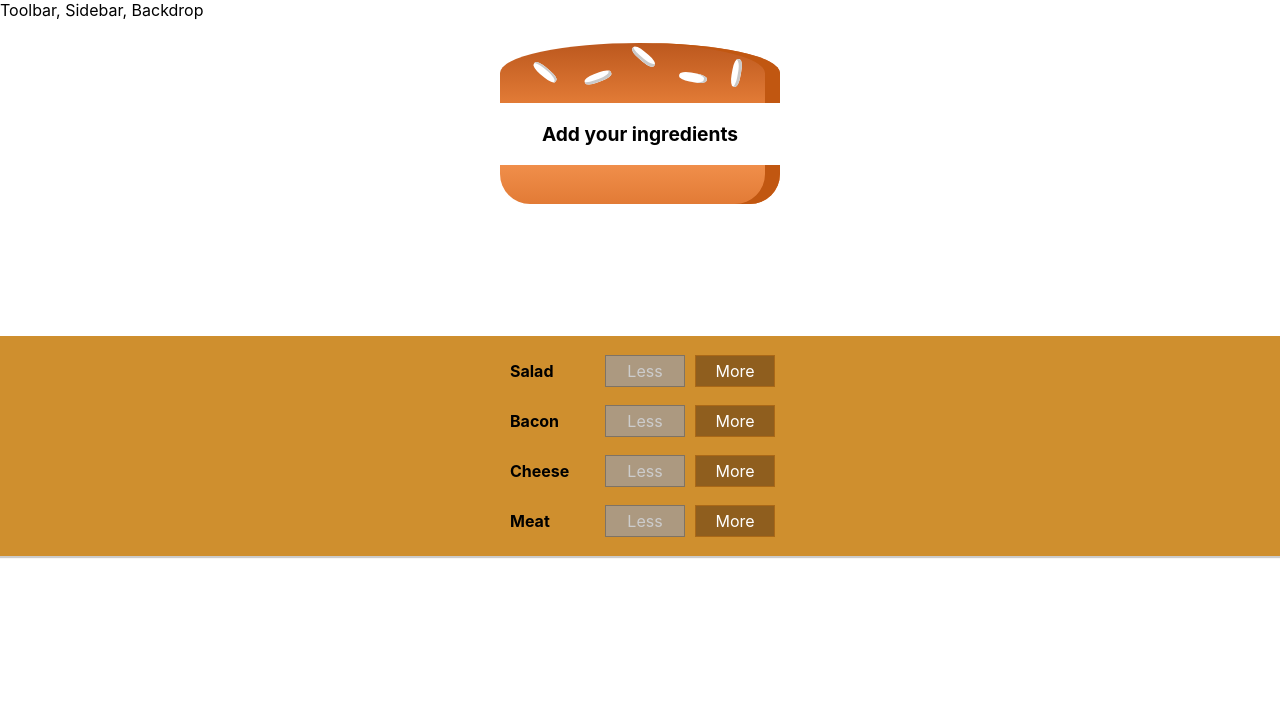
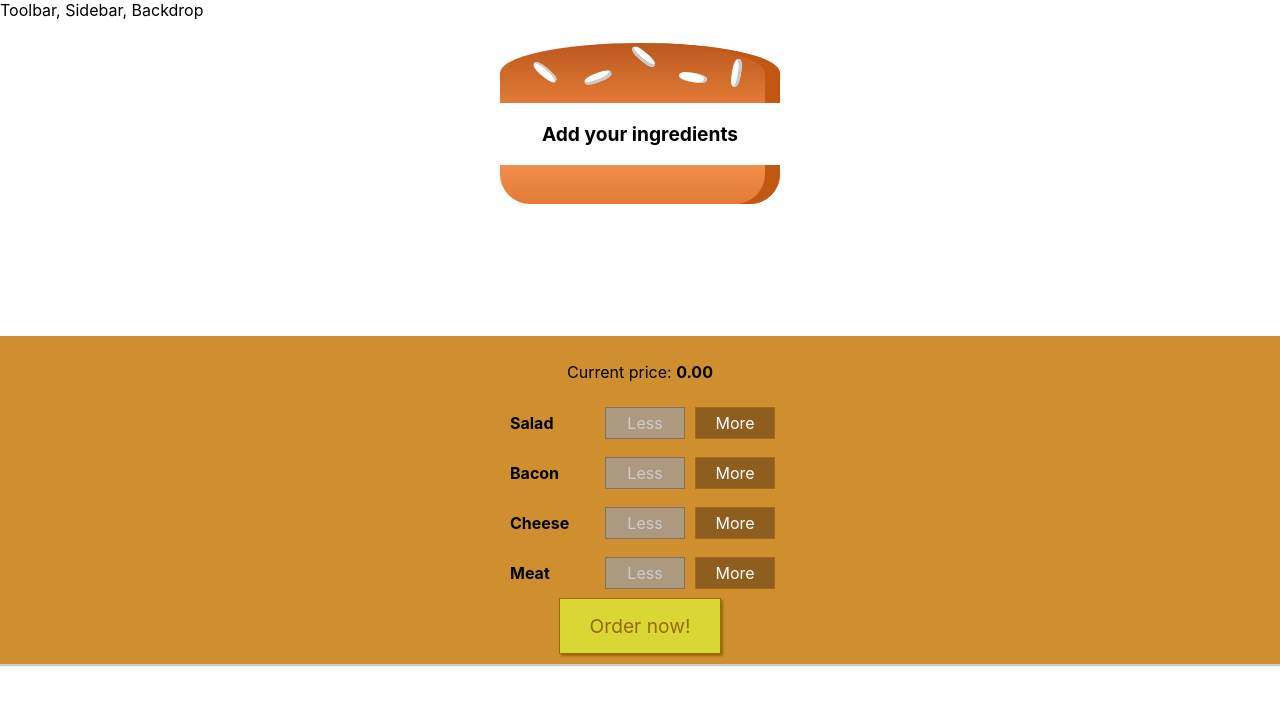
Before and after one commit to Gaston-Volpellier/burger-builder, a React (Create React App) app: page / in a window 1280 px wide. Shown: the top 704 px of the page. Built offline with nearby package versions, Linux system fonts and the light colour scheme.

Commit message:
feat: added price and order button.

```diff
--- a/src/components/Burger/BuildControls/BuildControls.css
+++ b/src/components/Burger/BuildControls/BuildControls.css
@@ -8,3 +8,47 @@
     margin: auto;
     padding: 10px 0 ;
 }
+
+.orderButton {
+    background-color: #DAD735;
+    outline: none;
+    cursor: pointer;
+    border: 1px solid #966909;
+    color: #966909;
+    font-family: inherit;
+    font-size: 1.2em;
+    padding: 15px 30px;
+    box-shadow: 2px 2px 2px #966909;
+}
+
+.orderButton:hover,
+.orderButton:active {
+    background-color: #A0DB41;
+    border: 1px solid #966909;
+    color: #966909;
+}
+
+.orderButton:disabled {
+    background-color: #C7C6C6;
+    cursor: not-allowed;
+    border: 1px solid #ccc;
+    color: #888888;
+}
+
+.orderButton:not(:disabled) {
+    animation: enable 0.3s linear;
+}
+
+@keyframes enable {
+    0% {
+        transform: scale(1);
+    }
+
+    60% {
+        transform: scale(1.1);
+    }
+
+    100% {
+        transform: scale(1);
+    }
+}
--- a/src/components/Burger/BuildControls/BuildControls.js
+++ b/src/components/Burger/BuildControls/BuildControls.js
@@ -11,6 +11,9 @@
 
 const BuildControls = (props) => (
   <div className="buildControls">
+    <p>
+      Current price: <strong>{props.price.toFixed(2)}</strong>
+    </p>
     {controls.map((ctrl) => (
       <BuildControl
         key={ctrl.label}
@@ -20,6 +23,7 @@
         disabled={props.disabled[ctrl.type]}
       />
     ))}
+    <button className="orderButton">Order now!</button>
   </div>
 )
 
--- a/src/containers/BurgerBuilder/BurgerBuilder.js
+++ b/src/containers/BurgerBuilder/BurgerBuilder.js
@@ -18,11 +18,15 @@
       meat: 0,
     },
     totalPrice: 0,
+    purchasable: false,
   })
 
+  const updatePurchase = () => {}
+
   const addRecipeHandler = (type) => {
-    let ingredients = recipe.ingredients
-    let newPrice = recipe.totalPrice + INGREDIENT_PRICES[type]
+    const { totalPrice, ingredients } = recipe
+
+    const newPrice = totalPrice + INGREDIENT_PRICES[type]
 
     ingredients[type] = ingredients[type] + 1
     setRecipe({ ingredients: ingredients, totalPrice: newPrice })
@@ -33,15 +37,14 @@
       return
     }
 
-    let ingredients = recipe.ingredients
-    let newPrice = recipe.totalPrice - INGREDIENT_PRICES[type]
+    const ingredients = recipe.ingredients
+    const newPrice = recipe.totalPrice - INGREDIENT_PRICES[type]
 
     ingredients[type] = ingredients[type] - 1
     setRecipe({ ingredients: ingredients, totalPrice: newPrice })
   }
 
   const disabledInfo = { ...recipe.ingredients }
-
   for (let key in disabledInfo) {
     disabledInfo[key] = disabledInfo[key] <= 0
   }
@@ -53,6 +56,7 @@
         ingredientAdded={addRecipeHandler}
         ingredientRemove={removeRecipeHandler}
         disabled={disabledInfo}
+        price={recipe.totalPrice}
       />
     </>
   )
```
